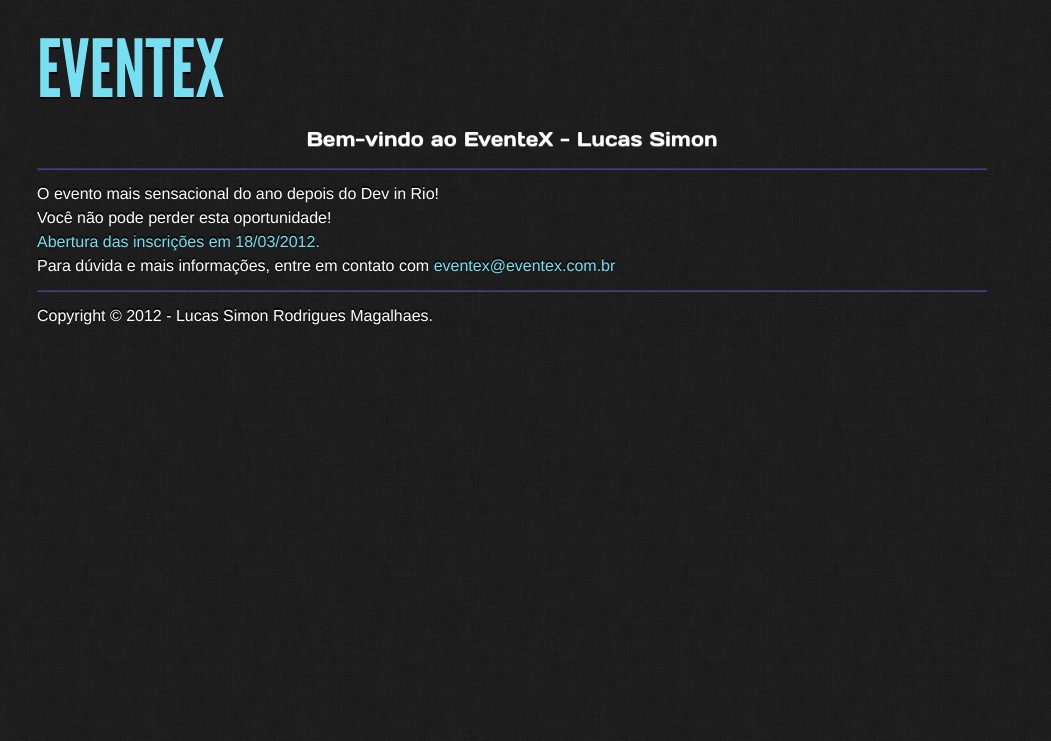
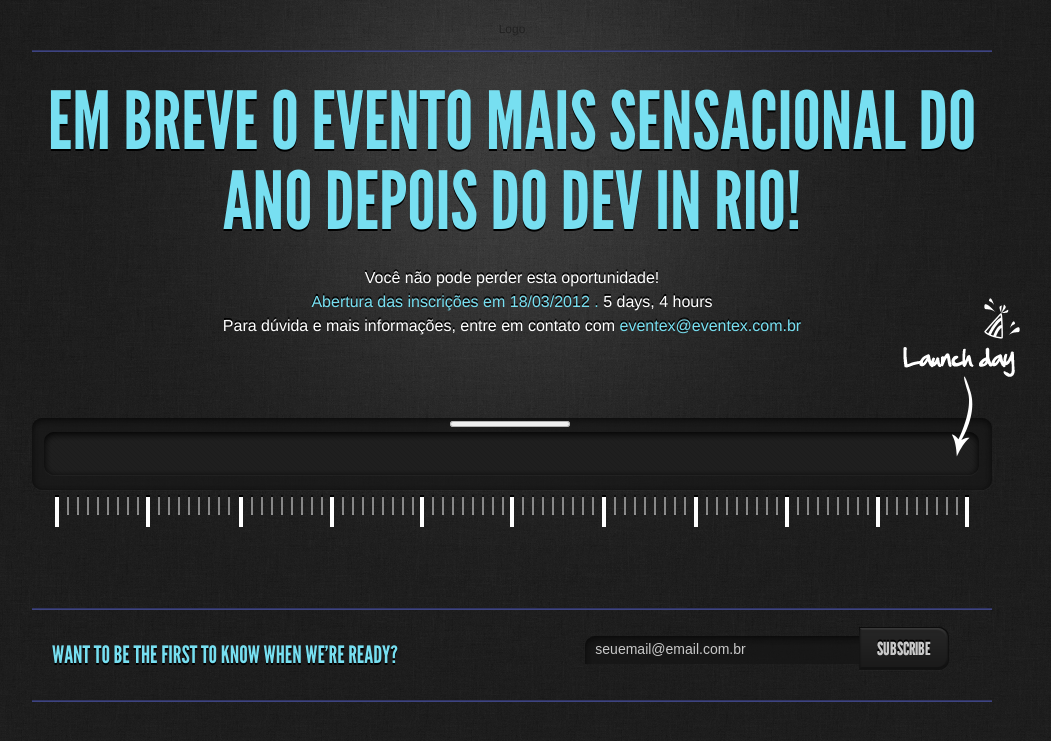
Before and after one commit to lucassimon/eventex-lucassimon, a Django app: page / in a window 1280 px wide. Shown: the top 741 px of the page, without its empty margins (128-1179 px from the left). Run offline with Django 3.2, Linux system fonts and the light colour scheme; parts of the project's set-up code (start-up, migrations or seed data) failed here and were passed over; some libraries are stand-ins or nearby versions.

Commit message:
Alterado toda a estrutura do html para se adequar ao novo layout

```diff
--- a/src/templates/index.html
+++ b/src/templates/index.html
@@ -7,41 +7,62 @@
   		<link rel="stylesheet" href="{{ STATIC_URL }}css/ie.css" type="text/css" media="screen, projection">
 	<![endif]-->
 	<link rel="stylesheet" type="text/css" href="{{ STATIC_URL }}css/style.css">
+
+	<script src="https://ajax.googleapis.com/ajax/libs/jquery/1.7.1/jquery.min.js" type="text/javascript" charset="utf-8" async defer>
+	</script>
+
+	<script src="{{STATIC_URL}}js/jquery.tipsy.js" type="text/javascript">
+	</script>
+
+	<!--[if IE]>
+		<script src="http://html5shiv.googlecode.com/svn/trunk/html5.js">
+		</script>
+	<![endif]-->
+
 </head>
 <body>
-	<div class="container">
-		<h1>EventeX</h1>
-		<br />
-		<h3>Bem-vindo ao EventeX - Lucas Simon</h3>
+	<div class="container wrapper">
+		<span>Logo</span>
 
 		<hr>
 
-		<div>
-			<article>
+		<h1>
+			Em breve o evento mais sensacional do ano depois do Dev in Rio!
+		</h1>
 		<p>
-					O evento mais sensacional do ano depois do Dev in Rio!
 			<br />
 			Você não pode perder esta oportunidade!
 			<br />
 			<span class="enphasis">
-						<a href="#">Abertura das inscrições em 18/03/2012.</a>
+				<a href="#">Abertura das inscrições em 18/03/2012 .</a>
 			</span>
+			{{ dataAtual|timesince:dataInscricao }}
 			<br />
 			Para dúvida e mais informações, entre em contato com
 			<a href="mailto:eventex@eventex.com.br?subject=feedback" "email me">eventex@eventex.com.br</a>
 		</p>
-			</article>
+
+		<section class="progress">
+			<div class="progress-bar-container" id="tipsy" title="87%">
+				<progress value="99%" max="100">99%</progress>
+				<article class="txt-launch-day-hat"></article>
 			</div>
+		</section>
 
 		<hr>
 
-		<div>
 		<footer>
-				<p>
-					Copyright © {% now "Y" %} - Lucas Simon Rodrigues Magalhaes.
-				</p>
+			<section class="mailing-list">
+				<h2>Want to be the first to know when we're ready?</h2>
+				<form>
+					<input type="text" value="seuemail@email.com.br" onfocus="if(!this._haschanged){this.value=''};this._haschanged=true;" placeholder="seuemail@email.com.br">
+					<input type="submit" value="Subscribe">
+				</form>
+			</section>
+			<div class="clear"></div>
 		</footer>
-		</div><!-- / -->
+
+		<hr>
 	</div>
 </body>
 </html>
```
Lines whose indentation alone changed are shown as unchanged.
